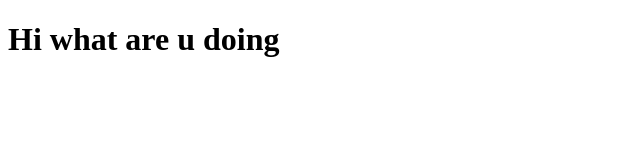
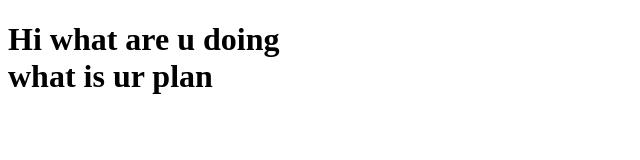
Before and after one commit to HScodzz/DateWithGit, a plain HTML site: page index.html in a window 1280 px wide. Shown: the whole page, without its empty margins (0-640 px from the left). Drawn offline with Linux system fonts and the light colour scheme.

Commit message:
Third commit

```diff
--- a/index.html
+++ b/index.html
@@ -6,6 +6,7 @@
     <title>Document</title>
 </head>
 <body>
-    <h1>Hi what are u doing</h1>
+    <h1>Hi what are u doing <br> what is ur plan
+    </h1>
 </body>
 </html>
```
